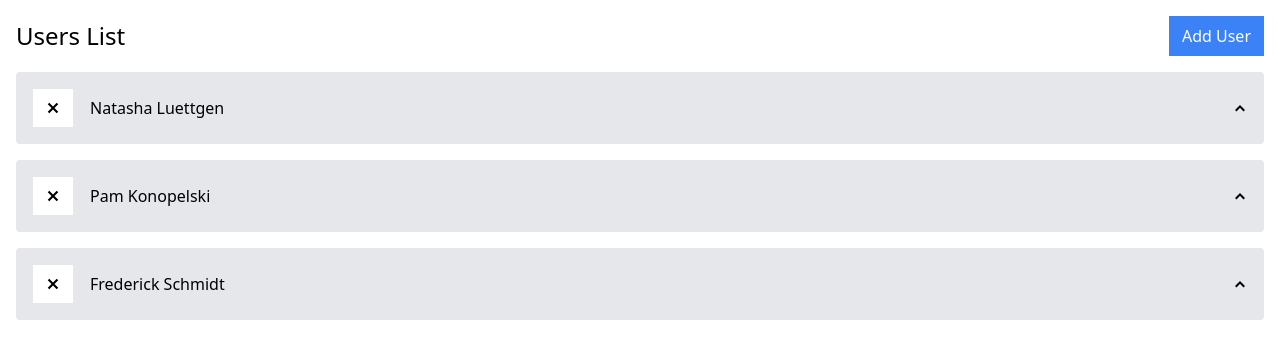
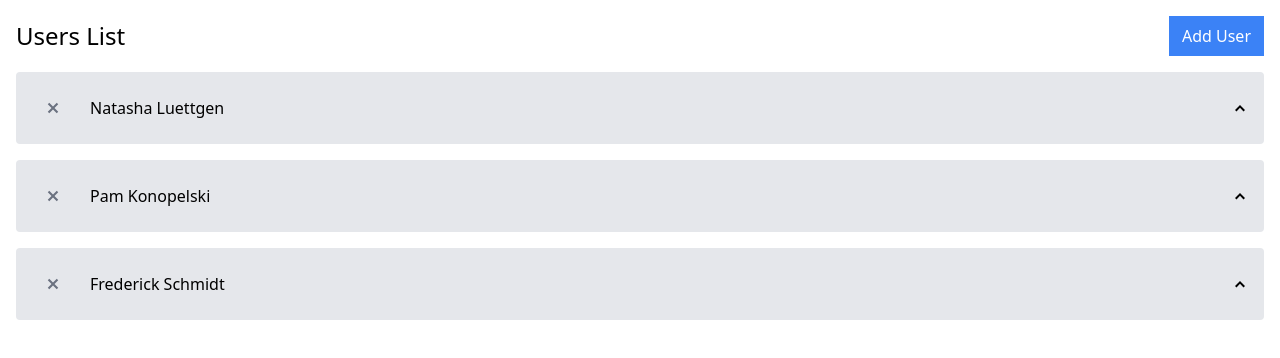
Before and after one commit to nath-Nipan-2022/mediaprojectredux, a React (Vite) app: page / in a window 1280 px wide. Shown: the top 358 px of the page. Built offline with nearby package versions, Linux system fonts and the light colour scheme; data requests are answered from the project's data file.

Commit message:
created AlbumList

```diff
--- /dev/null
+++ b/src/components/AlbumList.jsx
@@ -0,0 +1,48 @@
+import React from "react";
+import Skeleton from "./Skeleton";
+import Button from "./Button";
+import { GoX } from "react-icons/go";
+import ExpandablePanel from "./ExpandablePanel";
+import AlbumListItem from "./AlbumListItem";
+
+import {
+	useFetchAlbumsQuery,
+	useAddAlbumMutation,
+} from "../store/apis/albumsApi";
+
+function AlbumList({ user }) {
+	const { data, isLoading, error } = useFetchAlbumsQuery(user);
+	const [addAlbum, { isLoading: isAddingAlbum, error: albumError }] =
+		useAddAlbumMutation();
+
+	let content = "";
+	if (isLoading) {
+		content = <Skeleton times={3} className={"h-10 w-full rounded"} />;
+	} else if (error) {
+		content = "Error loading album list";
+	} else {
+		content = data.map((album) => {
+			return <AlbumListItem key={album.id} album={album} />;
+		});
+	}
+
+	return (
+		<div className="p-4 album border border-blue-200">
+			<div className="flex justify-between mb-3">
+				<h3 className="font-medium mb-4">Albums for {user.name}</h3>
+				<Button
+					loading={isAddingAlbum}
+					onClick={() => addAlbum(user)}
+					className="bg-indigo-500 text-white hover:bg-indigo-600"
+				>
+					Add Album
+				</Button>
+				{albumError && "Error adding album"}
+			</div>
+
+			{content}
+		</div>
+	);
+}
+
+export default AlbumList;
--- a/src/components/UsersListItem.jsx
+++ b/src/components/UsersListItem.jsx
@@ -4,6 +4,7 @@ import { removeUser } from "../store";
 import Button from "./Button";
 import ExpandablePanel from "./ExpandablePanel";
 import { GoX } from "react-icons/go";
+import AlbumList from "./AlbumList";
 
 function UsersListItem({ user }) {
 	const [doRemoveUser, isLoading, error] = useThunk(removeUser);
@@ -16,8 +17,8 @@ function UsersListItem({ user }) {
 		<>
 			<Button
 				loading={isLoading}
-				outline
-				className="hover:bg-red-500 transition mr-4"
+				rounded
+				className="text-gray-500 hover:bg-red-200 mr-4"
 				onClick={() => handleRemoveUser(user)}
 			>
 				<GoX />
@@ -27,7 +28,11 @@ function UsersListItem({ user }) {
 		</>
 	);
 
-	return <ExpandablePanel header={header}></ExpandablePanel>;
+	return (
+		<ExpandablePanel header={header}>
+			<AlbumList user={user} />
+		</ExpandablePanel>
+	);
 }
 
 export default UsersListItem;
```
